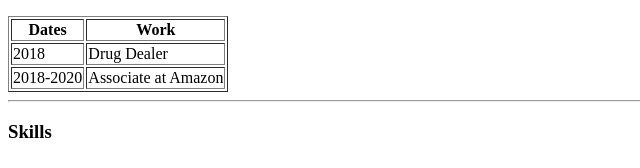
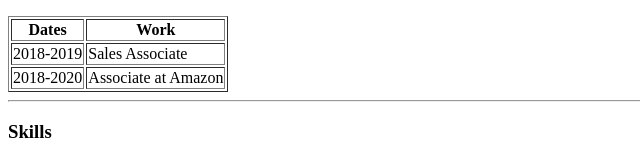
Before and after one commit to tylerlee17/cv, a plain HTML site: page index.html in a window 1280 px wide. Shown: the part 439-607 px from the top of the page, 0-640 px from the left. Drawn offline with Linux system fonts and the light colour scheme; files whose address does not match are found by name.

Commit message:
Update index.html

```diff
--- a/index.html
+++ b/index.html
@@ -38,8 +38,8 @@
 
     </tfoot>
     <tr>
-      <td>2018</td>
-      <td>Drug Dealer</td>
+      <td>2018-2019</td>
+      <td>Sales Associate</td>
     </tr>
     <tr>
       <td>2018-2020</td>
```
